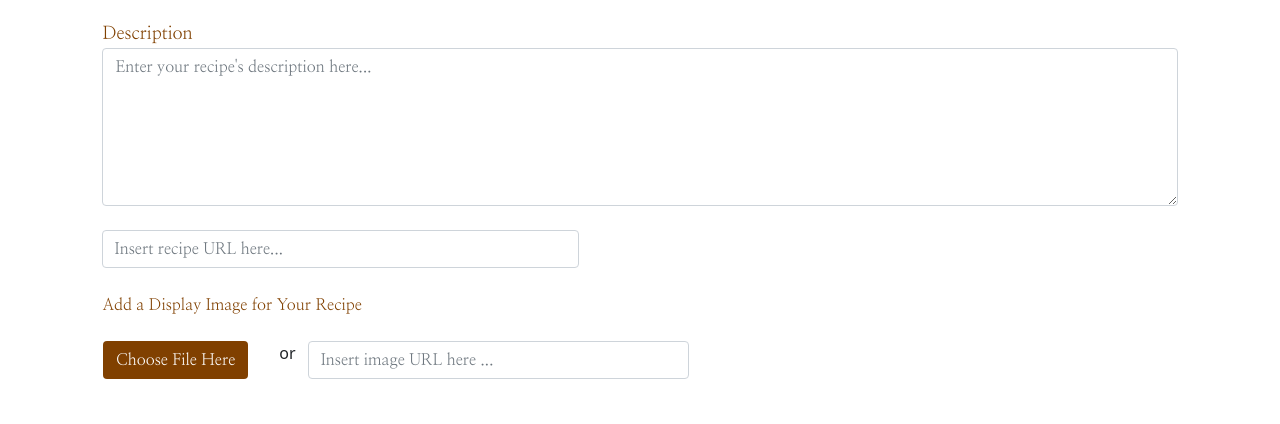
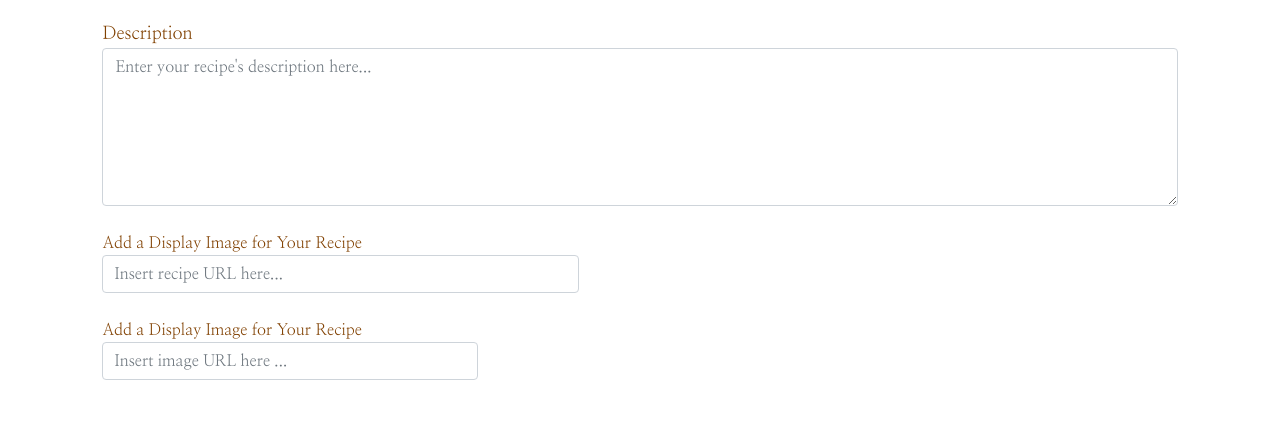
Before and after one commit to npcoding25/Recipe-Share, a website: page public/postrecipe.html in a window 1280 px wide. Shown: the part 359-783 px from the top of the page. Drawn offline with nearby package versions, Linux system fonts and the light colour scheme.

Commit message:
URL tags

```diff
--- a/public/postrecipe.css
+++ b/public/postrecipe.css
@@ -45,7 +45,7 @@ p {
     color: #804000;
 }
 #row1 {
-   margin-left: 6%;
+   margin-left: 7%;
 }
 #row2 {
     margin-left: 7%;
--- a/public/postrecipe.html
+++ b/public/postrecipe.html
@@ -127,7 +127,8 @@
             <textarea class="form-control" id="exampleFormControlTextarea1"
                 placeholder="Enter your recipe's description here..." rows="6"></textarea>
         </div>
-
+        <br>
+        <label id="rowlabel" for="exampleFormControlTextarea1">Add a Display Image for Your Recipe</label>
         <br>
         <div id="row2" class="row">
         <div class="col-5">
@@ -139,14 +140,14 @@
 
         <label id="rowlabel" for="exampleFormControlTextarea1">Add a Display Image for Your Recipe</label>
 
-        <br></br>
+        <br>
 
         <div id="row1" class="row">
-            <div class="col-2">
+            <!-- <div class="col-2">
                 <label id="imagebtn" class="imageBtn btn btn-default"> Choose File Here <input type="file"
                         hidden></label>
             </div>
-            or
+            or -->
             <div class="col-4">
                 <input type="text" class="imageURL form-control" placeholder="Insert image URL here ...">
             </div>
```
